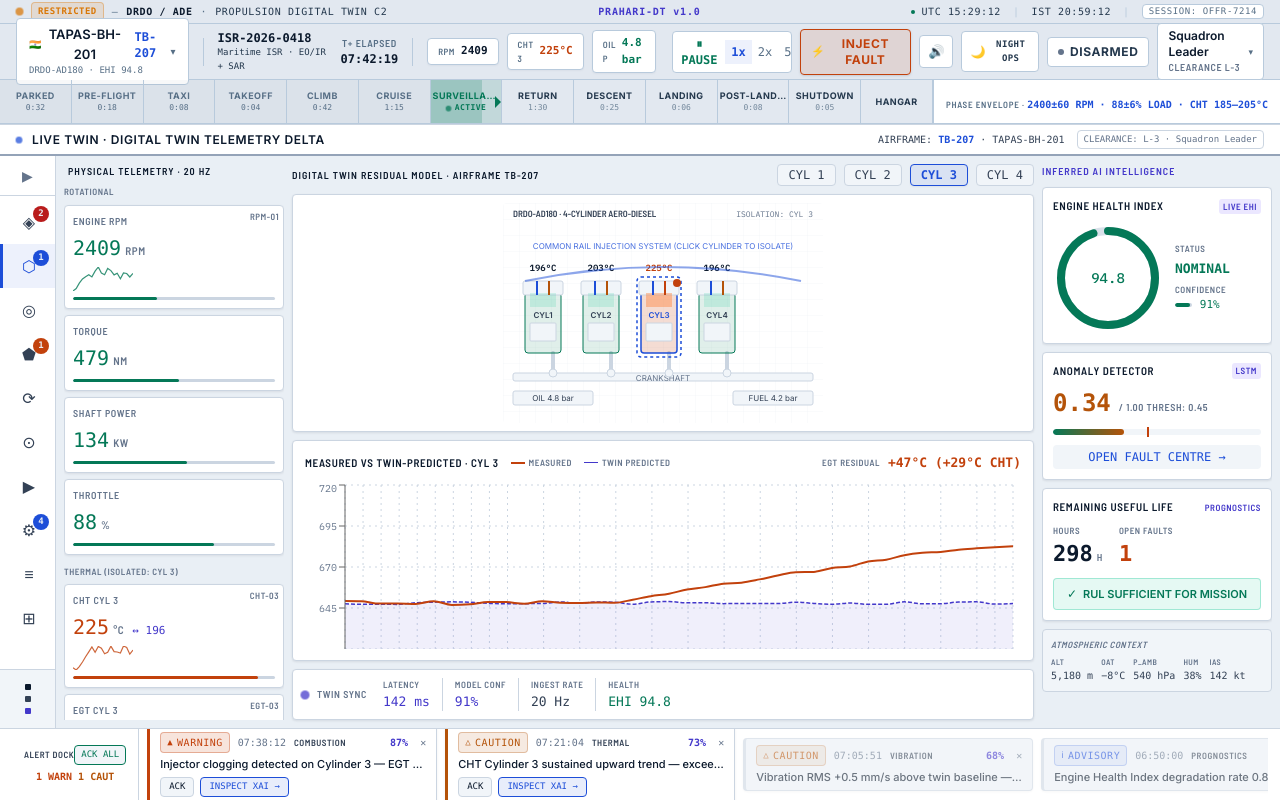
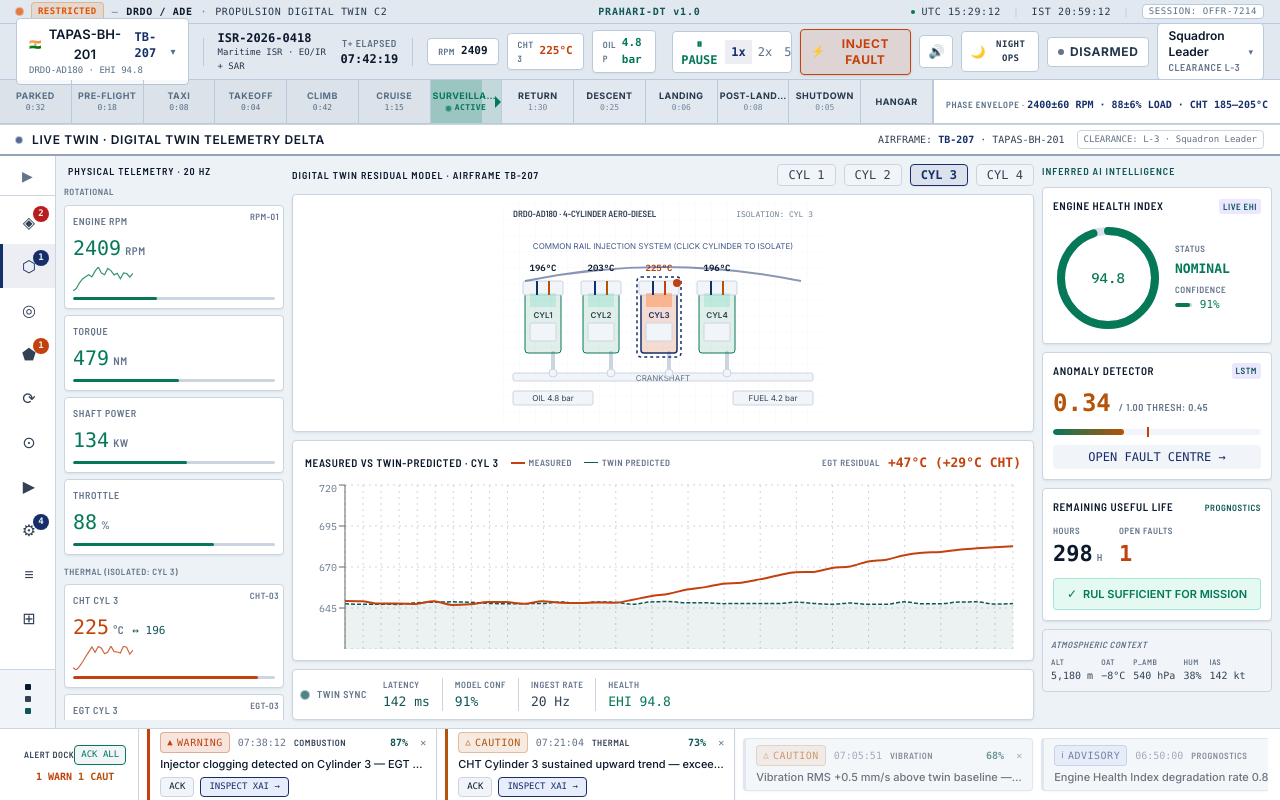
Before and after one commit to ABHINAY2121S/Prahari, a React (Vite) app: page / in a window 1280 px wide. Built offline with nearby package versions, Linux system fonts and the light colour scheme; the HTML template or start-up script is replaced by a standard one.

Commit message:
feat(theme): apply DRDO ADE tactical daylight palette and eliminate scrollbars

```diff
--- a/src/App.tsx
+++ b/src/App.tsx
@@ -112,8 +112,10 @@
     <div
       className="flex flex-col select-none"
       style={{
-        width: "100vw",
-        height: "100vh",
+        width: "100%",
+        height: "100%",
+        maxWidth: "100vw",
+        maxHeight: "100vh",
         background: "var(--bg-base)",
         color: "var(--text-primary)",
         overflow: "hidden",
--- a/src/components/AlertDock.tsx
+++ b/src/components/AlertDock.tsx
@@ -56,7 +56,7 @@
       </div>
 
       {/* Alert stream */}
-      <div className="flex gap-2 overflow-x-auto flex-1 items-center py-1.5" style={{ height: "100%" }}>
+      <div className="flex gap-2 overflow-x-auto flex-1 items-center py-1.5 no-scrollbar" style={{ height: "100%" }}>
         {activeAlerts.length === 0 ? (
           <div className="flex items-center gap-2 text-xs font-mono" style={{ color: "var(--state-nominal)" }}>
             <span>✓</span> NO ACTIVE ALERTS · ALL SUBSYSTEMS NOMINAL
--- a/src/index.css
+++ b/src/index.css
@@ -10,6 +10,12 @@
 
 :root,
 [data-theme='light'] {
+  /* DRDO Official Brand Identity Tokens (from drdo.gov.in) */
+  --drdo-teal:               #0F5757; /* DRDO Emblem & Icon Pine Teal */
+  --drdo-navy:               #162F6A; /* DRDO Tri-Services Command Navy */
+  --drdo-saffron:            #E65100; /* Defense Security Insignia Saffron */
+  --drdo-green:              #046A38; /* Indian Tri-Color Operational Green */
+
   /* Day Ops / Tactical Engineering Console Tokens */
   --bg-command:              #E2E8F0;
   --bg-command-control:      #FFFFFF;
@@ -21,7 +27,7 @@
   --text-command-muted:      #576F86;
 
   /* Content workspace area */
-  --bg-base:    #E9EFF5;
+  --bg-base:    #EDF2F7;
   --bg-panel:   #FFFFFF;
   --bg-raised:  #F1F5F9;
   --bg-nav:     #FFFFFF;
@@ -36,22 +42,22 @@
 
   /* Defense High-Contrast Status Tokens */
   --state-nominal:  #047857;
-  --state-advisory: #1D4ED8;
+  --state-advisory: #162F6A; /* DRDO Navy for Primary C2 & Telemetry Tags */
   --state-caution:  #B45309;
   --state-warning:  #C2410C;
   --state-critical: #B91C1C;
 
-  --twin-predicted: #4338CA;
-  --accent-india:   #D97706;
-  --accent-india-2: #047857;
+  --twin-predicted: #0F5757; /* DRDO Teal for Twin Model Projection */
+  --accent-india:   #E65100;
+  --accent-india-2: #0F5757;
 
-  --scrollbar-track:       #E9EFF5;
+  --scrollbar-track:       transparent;
   --scrollbar-thumb:       #CBD5E1;
   --scrollbar-thumb-hover: #94A3B8;
 
   --table-border:    #CBD5E1;
   --table-hover:     #F1F5F9;
-  --table-selected:  rgba(29, 78, 216, 0.08);
+  --table-selected:  rgba(22, 47, 106, 0.08);
 
   --chart-grid:           #E2E8F0;
   --chart-tooltip-bg:     #FFFFFF;
@@ -136,19 +142,54 @@
   box-sizing: border-box;
 }
 
+html, body, #root {
+  width: 100%;
+  height: 100%;
+  margin: 0;
+  padding: 0;
+  overflow: hidden;
+  box-sizing: border-box;
+}
+
 body {
   background-color: var(--bg-base);
   background-image: radial-gradient(var(--stroke-hairline) 1px, transparent 1px);
   background-size: 20px 20px;
   color: var(--text-primary);
-  margin: 0;
-  overflow: hidden;
 }
 
-.scrollable::-webkit-scrollbar { width: 6px; height: 6px; }
-.scrollable::-webkit-scrollbar-track { background: var(--scrollbar-track); }
-.scrollable::-webkit-scrollbar-thumb { background: var(--scrollbar-thumb); border-radius: 3px; }
-.scrollable::-webkit-scrollbar-thumb:hover { background: var(--scrollbar-thumb-hover); }
+/* Global tactical scrollbars - completely eliminates default chunky Windows 17px grey bars */
+::-webkit-scrollbar {
+  width: 4px;
+  height: 4px;
+}
+::-webkit-scrollbar-track {
+  background: transparent;
+}
+::-webkit-scrollbar-thumb {
+  background: var(--scrollbar-thumb);
+  border-radius: 4px;
+}
+::-webkit-scrollbar-thumb:hover {
+  background: var(--scrollbar-thumb-hover);
+}
+
+/* Firefox */
+* {
+  scrollbar-width: thin;
+  scrollbar-color: var(--scrollbar-thumb) transparent;
+}
+
+/* Explicit hide utility for horizontal streams */
+.no-scrollbar::-webkit-scrollbar {
+  display: none !important;
+  width: 0 !important;
+  height: 0 !important;
+}
+.no-scrollbar {
+  -ms-overflow-style: none !important;
+  scrollbar-width: none !important;
+}
 
 /* DRDO Aeronautical Card & Panel Design */
 .panel {
--- a/src/screens/S1_LiveTwin.tsx
+++ b/src/screens/S1_LiveTwin.tsx
@@ -174,7 +174,7 @@
 
 function TwinSyncBar({ ehi }: { ehi: number }) {
   return (
-    <div className="panel p-2 flex items-center gap-4">
+    <div className="panel p-2 flex items-center gap-4" style={{ flexShrink: 0 }}>
       <div className="flex items-center gap-2">
         <div className="twin-pulse" style={{ width: 8, height: 8, borderRadius: "50%", background: "var(--twin-predicted)" }} />
         <span className="label-xs">TWIN SYNC</span>
--- a/src/screens/S8_Fleet.tsx
+++ b/src/screens/S8_Fleet.tsx
@@ -101,12 +101,13 @@
                 <button
                   key={f}
                   onClick={() => setFilter(f)}
-                  className="font-mono px-2 py-0.5 rounded cursor-pointer"
+                  className="font-mono px-2 py-0.5 rounded cursor-pointer transition-colors"
                   style={{
                     fontSize: 9,
                     background: filter === f ? "var(--table-selected)" : "var(--bg-raised)",
                     color: filter === f ? "var(--state-advisory)" : "var(--text-muted)",
-                    border: `1px solid ${filter === f ? "var(--state-advisory)40" : "var(--stroke-hairline)"}`,
+                    border: `1px solid ${filter === f ? "var(--state-advisory)" : "var(--stroke-hairline)"}`,
+                    fontWeight: filter === f ? "bold" : "normal",
                   }}
                 >
                   {f}
@@ -115,18 +116,22 @@
             </div>
           </div>
 
-          <div className="grid gap-2 overflow-y-auto" style={{ gridTemplateColumns: "repeat(auto-fill, minmax(250px, 1fr))" }}>
+          <div
+            className="grid gap-2 overflow-y-auto overflow-x-hidden flex-1 min-h-0 pr-1"
+            style={{ gridTemplateColumns: "repeat(auto-fill, minmax(235px, 1fr))" }}
+          >
             {filteredFleet.map((ac) => {
               const isActive = ac.tail === activeAirframe.tail;
               return (
                 <div
                   key={ac.tail}
                   onClick={() => handleSelectAirframe(ac.tail)}
-                  className="panel p-3 cursor-pointer transition-all hover:scale-[1.01]"
+                  className="panel p-3 cursor-pointer transition-all hover:shadow-md"
                   style={{
                     borderLeft: `3px solid ${ehiColor(ac.ehi)}`,
-                    border: isActive ? `1px solid var(--state-advisory)` : "1px solid var(--stroke-hairline)",
+                    border: isActive ? `1.5px solid var(--state-advisory)` : "1px solid var(--stroke-hairline)",
                     background: isActive ? "var(--table-selected)" : "var(--bg-panel)",
+                    boxShadow: isActive ? "0 2px 6px rgba(22, 47, 106, 0.12)" : undefined,
                   }}
                 >
                   <div className="flex items-start gap-2">
```
